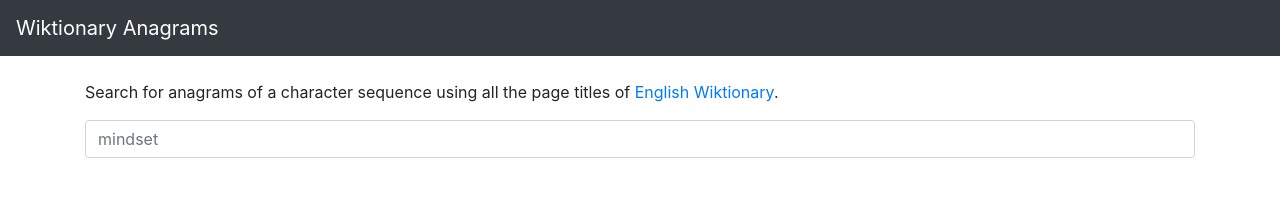
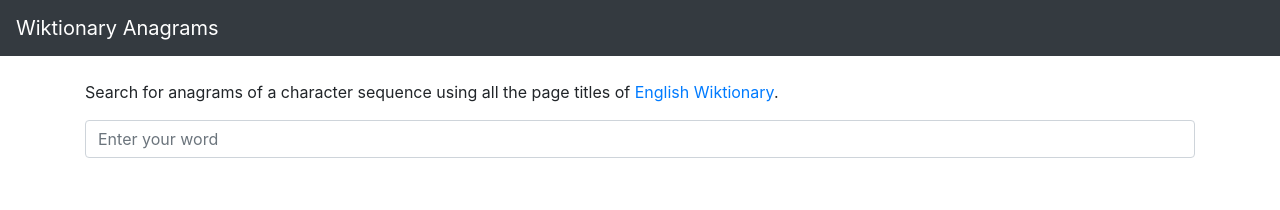
Before and after one commit to char/wiktionary-anagrams, a Gatsby app: page / in a window 1280 px wide. Shown: the top 210 px of the page. Built offline with nearby package versions, Linux system fonts and the light colour scheme.

Commit message:
Replace placeholder word with imperative

```diff
--- a/src/pages/index.js
+++ b/src/pages/index.js
@@ -37,7 +37,7 @@
 
           <Form onSubmit={this.onSubmit}>
             <FormGroup>
-              <Input type='text' name='word' placeholder='mindset' value={this.state.word} onChange={this.handleWordInput}/>
+              <Input type='text' name='word' placeholder='Enter your word' value={this.state.word} onChange={this.handleWordInput}/>
               <FormFeedback>Please enter a valid word.</FormFeedback>
             </FormGroup>
           </Form>
```
